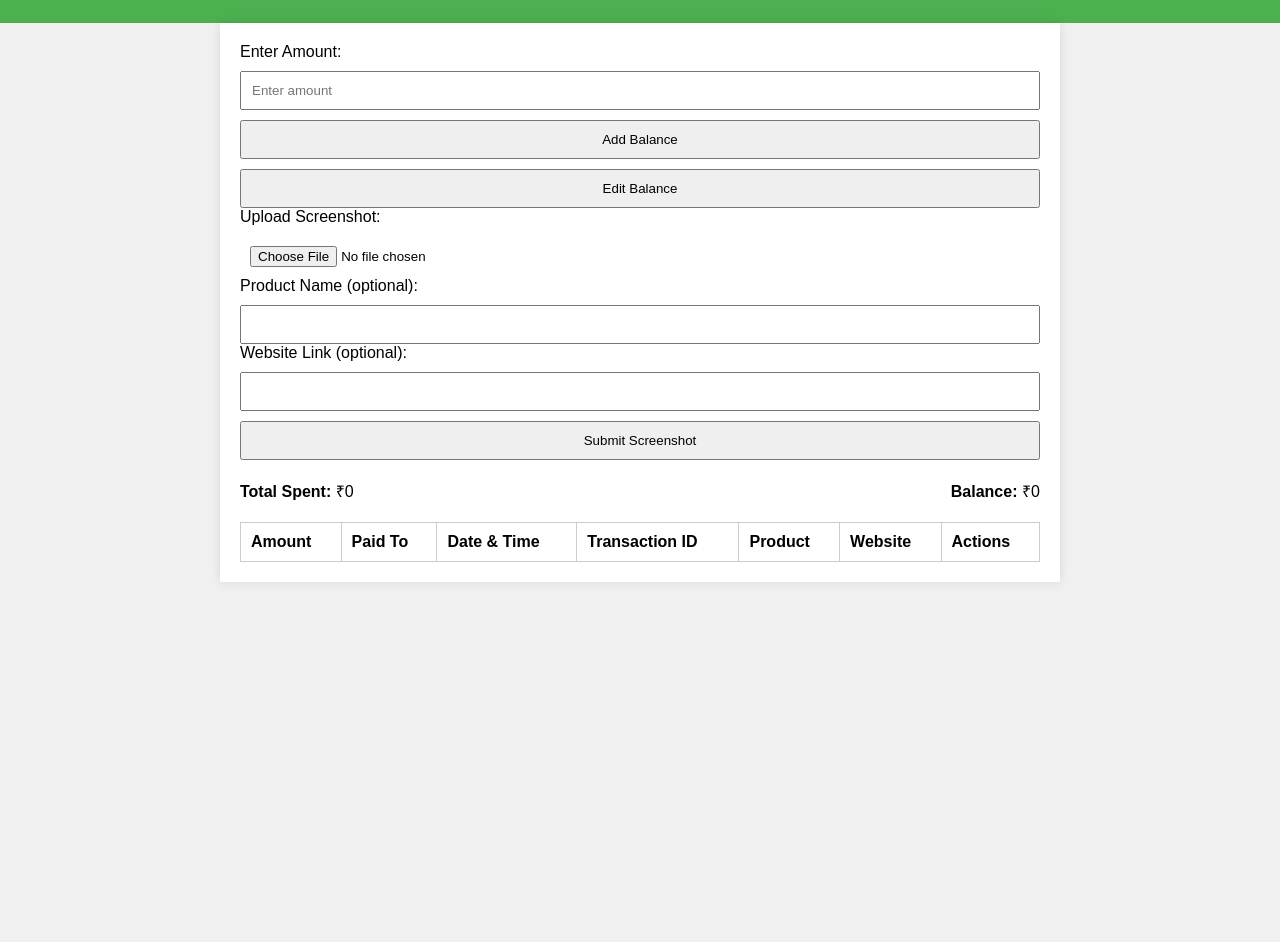
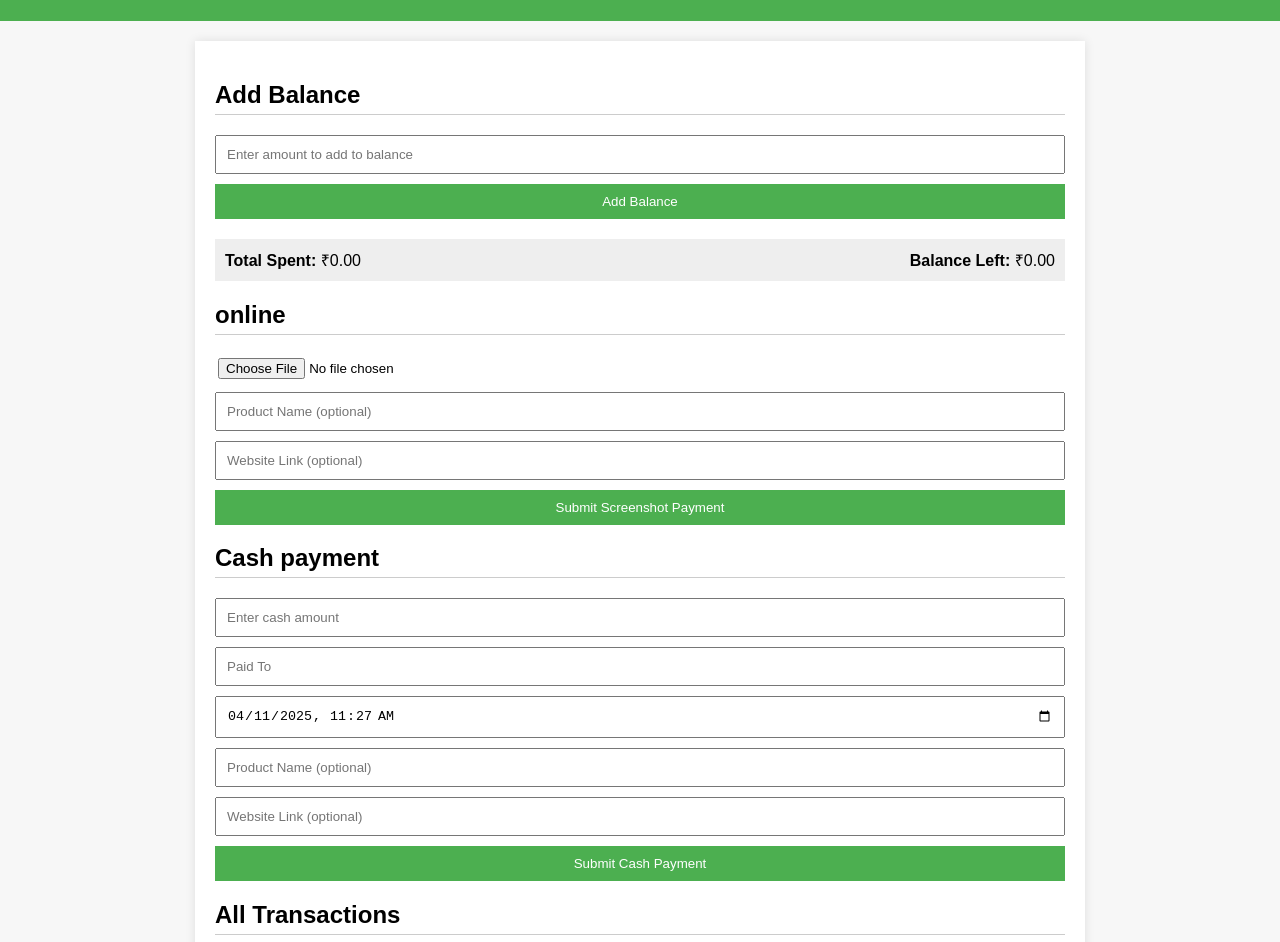
Before and after one commit to Barela0808/alltr2, a plain HTML site: page index.html in a window 1280 px wide. Shown: the part 89-1031 px from the top of the page. Before the commit the page ends 800 px from the top, so only its background shows below. Drawn offline with Linux system fonts and the light colour scheme.

Commit message:
Update index.html

```diff
--- a/index.html
+++ b/index.html
@@ -9,78 +9,106 @@
       font-family: Arial, sans-serif;
       margin: 0;
       padding: 0;
-      background: #f0f0f0;
+      background: #f7f7f7;
     }
     header {
       background: #4CAF50;
       color: white;
-      padding: 1rem;
+      padding: 15px;
       text-align: center;
     }
     .container {
+      max-width: 850px;
+      margin: 20px auto;
       padding: 20px;
-      max-width: 800px;
-      margin: auto;
-      background: white;
+      background: #fff;
       box-shadow: 0 0 10px rgba(0,0,0,0.1);
     }
-    input, button, textarea {
+    h2 {
+      border-bottom: 1px solid #ccc;
+      padding-bottom: 5px;
+    }
+    label, input, button, textarea {
+      display: block;
       width: 100%;
+      margin-top: 10px;
       padding: 10px;
-      margin-top: 10px;
       box-sizing: border-box;
+    }
+    input[type="file"] {
+      padding: 3px;
+    }
+    .row {
+      display: flex;
+      justify-content: space-between;
+      gap: 10px;
+      margin-top: 20px;
+    }
+    .row div {
+      flex: 1;
+    }
+    .stats {
+      display: flex;
+      justify-content: space-between;
+      background: #eee;
+      padding: 10px;
+      margin-top: 20px;
     }
     table {
       width: 100%;
       margin-top: 20px;
       border-collapse: collapse;
     }
-    table, th, td {
+    th, td {
+      padding: 10px;
       border: 1px solid #ccc;
     }
-    th, td {
-      padding: 10px;
-      text-align: left;
+    button {
+      background: #4CAF50;
+      color: white;
+      border: none;
+      cursor: pointer;
     }
-    .stats {
-      display: flex;
-      justify-content: space-between;
-      margin-top: 20px;
+    button:hover {
+      background: #45a049;
     }
     .edit-btn, .delete-btn {
+      padding: 5px 10px;
+      margin-right: 5px;
       cursor: pointer;
-      padding: 5px 10px;
-      margin: 0 5px;
     }
   </style>
 </head>
 <body>
   <header>
-    <h1>Auto Expense Tracker</h1>
+    <h1>Expense Tracker</h1>
   </header>
   <div class="container">
 
-    <label>Enter Amount:</label>
-    <input type="number" id="balance-amount" placeholder="Enter amount">
+    <h2>Add Balance</h2>
+    <input type="number" id="add-balance" placeholder="Enter amount to add to balance">
     <button onclick="addToBalance()">Add Balance</button>
-    <button onclick="editBalance()">Edit Balance</button>
-
-    <label>Upload Screenshot:</label>
-    <input type="file" id="screenshot" accept="image/*">
-
-    <label>Product Name (optional):</label>
-    <input type="text" id="product-name">
-
-    <label>Website Link (optional):</label>
-    <input type="url" id="website-link">
-
-    <button onclick="addExpenseFromImage()">Submit Screenshot</button>
 
     <div class="stats">
       <div><strong>Total Spent:</strong> ₹<span id="total-spent">0</span></div>
-      <div><strong>Balance:</strong> ₹<span id="current-balance">0</span></div>
+      <div><strong>Balance Left:</strong> ₹<span id="current-balance">0</span></div>
     </div>
 
+    <h2>online</h2>
+    <input type="file" id="screenshot" accept="image/*">
+    <input type="text" id="product-name" placeholder="Product Name (optional)">
+    <input type="url" id="website-link" placeholder="Website Link (optional)">
+    <button onclick="addExpenseFromImage()">Submit Screenshot Payment</button>
+
+    <h2>Cash payment</h2>
+    <input type="number" id="cash-amount" placeholder="Enter cash amount">
+    <input type="text" id="cash-paid-to" placeholder="Paid To">
+    <input type="datetime-local" id="cash-datetime">
+    <input type="text" id="cash-product" placeholder="Product Name (optional)">
+    <input type="url" id="cash-website" placeholder="Website Link (optional)">
+    <button onclick="addCashPayment()">Submit Cash Payment</button>
+
+    <h2>All Transactions</h2>
     <table>
       <thead>
         <tr>
@@ -99,18 +127,28 @@
   </div>
 
   <script>
-    let expenses = JSON.parse(localStorage.getItem('expenses')) || [];
-    let balance = Number(localStorage.getItem('balance')) || 0;
+    let expenses = JSON.parse(localStorage.getItem("expenses")) || [];
+    let balance = Number(localStorage.getItem("balance")) || 0;
+
+    function addToBalance() {
+      const amt = Number(document.getElementById("add-balance").value);
+      if (!isNaN(amt) && amt > 0) {
+        balance += amt;
+        localStorage.setItem("balance", balance);
+        updateStats();
+        document.getElementById("add-balance").value = '';
+      }
+    }
 
     function updateStats() {
-      const totalSpent = expenses.reduce((sum, e) => sum + Number(e.amount), 0);
-      document.getElementById('total-spent').innerText = totalSpent;
-      document.getElementById('current-balance').innerText = balance - totalSpent;
+      const total = expenses.reduce((sum, e) => sum + Number(e.amount), 0);
+      document.getElementById("total-spent").innerText = total.toFixed(2);
+      document.getElementById("current-balance").innerText = (balance - total).toFixed(2);
     }
 
     function renderTable() {
-      const tbody = document.getElementById('expense-table');
-      tbody.innerHTML = '';
+      const tbody = document.getElementById("expense-table");
+      tbody.innerHTML = "";
       expenses.forEach((exp, idx) => {
         tbody.innerHTML += `
           <tr>
@@ -131,58 +169,70 @@
 
     function deleteExpense(index) {
       expenses.splice(index, 1);
-      localStorage.setItem('expenses', JSON.stringify(expenses));
+      localStorage.setItem("expenses", JSON.stringify(expenses));
       renderTable();
     }
 
     function editExpense(index) {
       const exp = expenses[index];
-      document.getElementById('product-name').value = exp.product;
-      document.getElementById('website-link').value = exp.website;
+      document.getElementById("cash-amount").value = exp.amount;
+      document.getElementById("cash-paid-to").value = exp.paidTo;
+      document.getElementById("cash-product").value = exp.product;
+      document.getElementById("cash-website").value = exp.website;
       deleteExpense(index);
     }
 
     function addExpenseFromImage() {
-      // Dummy extracted data
       const amount = 581;
-      const paidTo = 'EKART';
-      const date = '11 Apr 2025, 1:01 PM';
-      const transactionId = '510111131658';
-
-      const product = document.getElementById('product-name').value || '-';
-      const website = document.getElementById('website-link').value || '-';
+      const paidTo = "EKART";
+      const date = new Date().toLocaleString();
+      const transactionId = "510111131658";
+      const product = document.getElementById("product-name").value || "-";
+      const website = document.getElementById("website-link").value || "-";
 
       const newExp = { amount, paidTo, date, transactionId, product, website };
       expenses.push(newExp);
-      localStorage.setItem('expenses', JSON.stringify(expenses));
+      localStorage.setItem("expenses", JSON.stringify(expenses));
       renderTable();
     }
 
-    function addToBalance() {
-      const amount = Number(document.getElementById('balance-amount').value);
-      if (!isNaN(amount) && amount > 0) {
-        balance += amount;
-        localStorage.setItem('balance', balance);
-        updateStats();
-        alert("Balance added successfully!");
-      } else {
-        alert("Please enter a valid amount to add.");
+    function addCashPayment() {
+      const amount = Number(document.getElementById("cash-amount").value);
+      const paidTo = document.getElementById("cash-paid-to").value;
+      let date = document.getElementById("cash-datetime").value;
+      const product = document.getElementById("cash-product").value || "-";
+      const website = document.getElementById("cash-website").value || "-";
+
+      if (!amount || !paidTo) {
+        alert("Amount and Paid To are required.");
+        return;
       }
+
+      if (!date) {
+        date = new Date().toLocaleString();
+      }
+
+      const newExp = {
+        amount,
+        paidTo,
+        date,
+        transactionId: "CASH",
+        product,
+        website
+      };
+
+      expenses.push(newExp);
+      localStorage.setItem("expenses", JSON.stringify(expenses));
+      renderTable();
     }
 
-    function editBalance() {
-      const amount = Number(document.getElementById('balance-amount').value);
-      if (!isNaN(amount) && amount >= 0) {
-        balance = amount;
-        localStorage.setItem('balance', balance);
-        updateStats();
-        alert("Balance updated successfully!");
-      } else {
-        alert("Please enter a valid amount to set.");
-      }
-    }
-
-    window.onload = renderTable;
+    // Set default datetime
+    window.onload = () => {
+      renderTable();
+      const now = new Date();
+      const iso = now.toISOString().slice(0, 16);
+      document.getElementById("cash-datetime").value = iso;
+    };
   </script>
 </body>
 </html>
```
